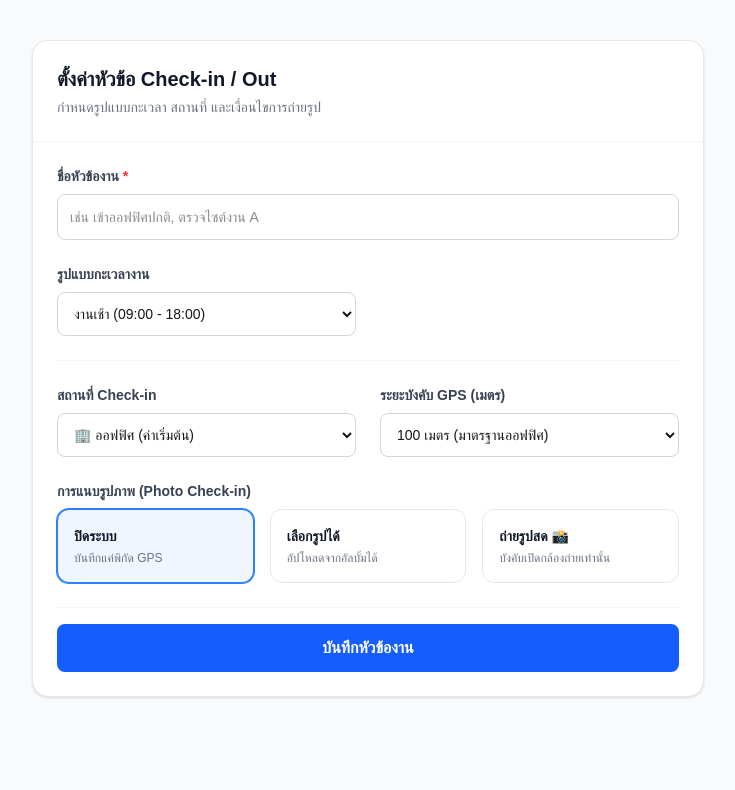
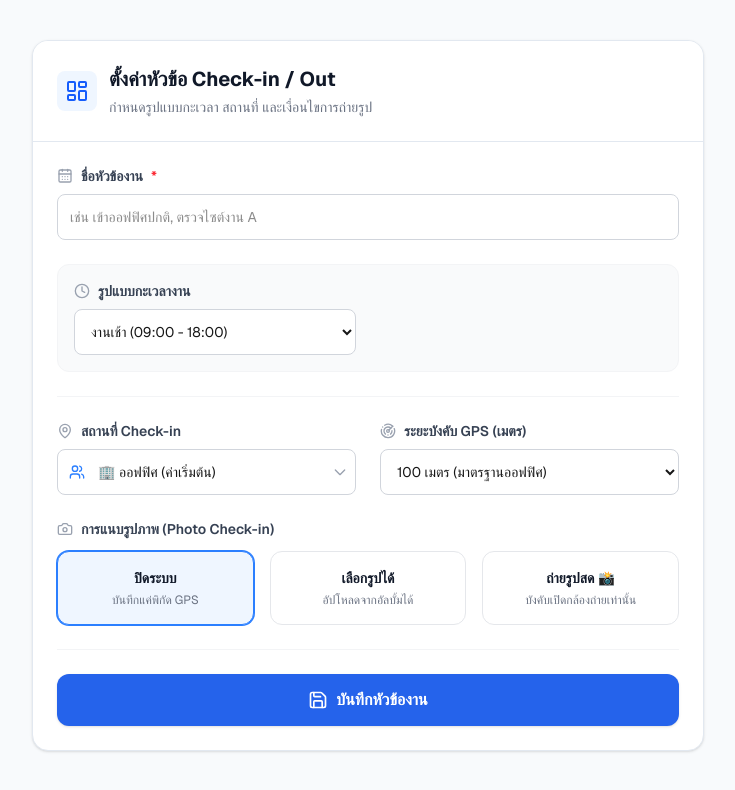
Before and after one commit to stplussystem/stplus-system-bot-calendar, a Next.js app: page /attendance-admin in a window 1280 px wide. Shown: the top 790 px of the page, without its empty margins (272-1007 px from the left). Built offline with nearby package versions, Linux system fonts and the light colour scheme; no server answers.

Commit message:
update attendance admin UI with lucide-react icons and calendar theme

```diff
--- a/app/attendance-admin/page.tsx
+++ b/app/attendance-admin/page.tsx
@@ -2,6 +2,16 @@
 
 import React, { useState } from "react";
 import { createClient } from "@supabase/supabase-js";
+import {
+  CalendarDays,
+  Clock,
+  MapPin,
+  Users,
+  Camera,
+  Save,
+  LayoutDashboard,
+  Radar,
+} from "lucide-react";
 
 // เชื่อมต่อ Supabase
 const supabase = createClient(
@@ -21,7 +31,6 @@ export default function AttendanceAdminPage() {
     photo_mode: "none",
   });
 
-  // ลอจิกจัดการเปลี่ยนกะเวลาอัตโนมัติ
   const handleShiftChange = (shift: string) => {
     let start = formData.start_time;
     let end = formData.end_time;
@@ -43,13 +52,11 @@ export default function AttendanceAdminPage() {
     });
   };
 
-  // ลอจิกบันทึกข้อมูลลงฐานข้อมูล
   const handleSubmit = async (e: React.FormEvent) => {
     e.preventDefault();
     setLoading(true);
 
     try {
-      // ดึง LINE User ID จำลอง หรือใช้ Session จริง (เดี๋ยวเราค่อยมาเชื่อมกับระบบ Login ทีหลัง)
       const mockUserId = "U_MANAGER_MOCK_ID";
 
       const { error } = await supabase.from("attendance_topics").insert([
@@ -67,7 +74,7 @@ export default function AttendanceAdminPage() {
 
       if (error) throw error;
       alert("✅ สร้างหัวข้องานสำเร็จ!");
-      setFormData({ ...formData, title: "" }); // ล้างแค่ชื่อหัวข้อ
+      setFormData({ ...formData, title: "" });
     } catch (error: any) {
       alert("❌ เกิดข้อผิดพลาด: " + error.message);
     } finally {
@@ -76,10 +83,14 @@ export default function AttendanceAdminPage() {
   };
 
   return (
-    <div className="min-h-screen bg-gray-50 p-6 flex justify-center items-start pt-10">
-      <div className="bg-white max-w-2xl w-full rounded-2xl shadow-sm border border-gray-200 overflow-hidden">
-        {/* ส่วนหัว */}
-        <div className="border-b border-gray-100 bg-white p-6">
+    <div className="min-h-screen bg-[#f8fafc] p-6 flex justify-center items-start pt-10 font-sans">
+      <div className="bg-white max-w-2xl w-full rounded-2xl shadow-sm border border-[#e2e8f0] overflow-hidden">
+        {/* ส่วนหัว (ธีมเดียวกับ Calendar) */}
+        <div className="border-b border-[#e2e8f0] bg-white p-6 flex items-center gap-3">
+          <div className="bg-blue-50 p-2 rounded-lg">
+            <LayoutDashboard className="h-6 w-6 text-blue-600" />
+          </div>
+          <div>
             <h1 className="text-xl font-bold text-gray-900">
               ตั้งค่าหัวข้อ Check-in / Out
             </h1>
@@ -87,12 +98,14 @@ export default function AttendanceAdminPage() {
               กำหนดรูปแบบกะเวลา สถานที่ และเงื่อนไขการถ่ายรูป
             </p>
           </div>
+        </div>
 
         {/* ฟอร์มกรอกข้อมูล */}
         <form onSubmit={handleSubmit} className="p-6 space-y-6">
           {/* ชื่อหัวข้องาน */}
           <div>
-            <label className="block text-sm font-semibold text-gray-700 mb-2">
+            <label className="flex items-center gap-2 text-sm font-semibold text-gray-700 mb-2">
+              <CalendarDays className="h-4 w-4 text-gray-400" />
               ชื่อหัวข้องาน <span className="text-red-500">*</span>
             </label>
             <input
@@ -108,13 +121,14 @@ export default function AttendanceAdminPage() {
           </div>
 
           {/* กะเวลา */}
-          <div className="grid grid-cols-1 md:grid-cols-2 gap-6">
+          <div className="grid grid-cols-1 md:grid-cols-2 gap-6 bg-gray-50 p-4 rounded-xl border border-gray-100">
             <div>
-              <label className="block text-sm font-semibold text-gray-700 mb-2">
+              <label className="flex items-center gap-2 text-sm font-semibold text-gray-700 mb-2">
+                <Clock className="h-4 w-4 text-gray-400" />
                 รูปแบบกะเวลางาน
               </label>
               <select
-                className="w-full border border-gray-300 rounded-lg p-3 text-sm focus:ring-2 focus:ring-blue-500 outline-none"
+                className="w-full border border-gray-300 rounded-lg p-3 text-sm focus:ring-2 focus:ring-blue-500 outline-none bg-white"
                 value={formData.shift_type}
                 onChange={(e) => handleShiftChange(e.target.value)}
               >
@@ -124,7 +138,6 @@ export default function AttendanceAdminPage() {
               </select>
             </div>
 
-            {/* จะแสดงให้แก้เวลาได้ ก็ต่อเมื่อเลือก "ระบุเวลาเอง" */}
             {formData.shift_type === "custom" && (
               <div className="grid grid-cols-2 gap-4">
                 <div>
@@ -134,7 +147,7 @@ export default function AttendanceAdminPage() {
                   <input
                     type="time"
                     required
-                    className="w-full border border-gray-300 rounded-lg p-3 text-sm"
+                    className="w-full border border-gray-300 rounded-lg p-3 text-sm bg-white"
                     value={formData.start_time}
                     onChange={(e) =>
                       setFormData({ ...formData, start_time: e.target.value })
@@ -148,7 +161,7 @@ export default function AttendanceAdminPage() {
                   <input
                     type="time"
                     required
-                    className="w-full border border-gray-300 rounded-lg p-3 text-sm"
+                    className="w-full border border-gray-300 rounded-lg p-3 text-sm bg-white"
                     value={formData.end_time}
                     onChange={(e) =>
                       setFormData({ ...formData, end_time: e.target.value })
@@ -164,11 +177,16 @@ export default function AttendanceAdminPage() {
           {/* สถานที่และรัศมี GPS */}
           <div className="grid grid-cols-1 md:grid-cols-2 gap-6">
             <div>
-              <label className="block text-sm font-semibold text-gray-700 mb-2">
+              <label className="flex items-center gap-2 text-sm font-semibold text-gray-700 mb-2">
+                <MapPin className="h-4 w-4 text-gray-400" />
                 สถานที่ Check-in
               </label>
+              <div className="relative">
+                <div className="absolute inset-y-0 left-0 pl-3 flex items-center pointer-events-none">
+                  <Users className="h-4 w-4 text-blue-500" />
+                </div>
                 <select
-                className="w-full border border-gray-300 rounded-lg p-3 text-sm focus:ring-2 focus:ring-blue-500 outline-none"
+                  className="w-full border border-gray-300 rounded-lg py-3 pl-10 pr-3 text-sm focus:ring-2 focus:ring-blue-500 outline-none appearance-none bg-white"
                   value={formData.location_type}
                   onChange={(e) =>
                     setFormData({ ...formData, location_type: e.target.value })
@@ -179,14 +197,31 @@ export default function AttendanceAdminPage() {
                   <option value="team_b">👷‍♂️ ทีม B (พี่หนึ่ง)</option>
                   <option value="team_other">🌍 ทีม C (อื่นๆ)</option>
                 </select>
+                <div className="absolute inset-y-0 right-0 flex items-center px-2 pointer-events-none">
+                  <svg
+                    className="w-4 h-4 text-gray-400"
+                    fill="none"
+                    stroke="currentColor"
+                    viewBox="0 0 24 24"
+                  >
+                    <path
+                      strokeLinecap="round"
+                      strokeLinejoin="round"
+                      strokeWidth="2"
+                      d="M19 9l-7 7-7-7"
+                    ></path>
+                  </svg>
+                </div>
+              </div>
             </div>
 
             <div>
-              <label className="block text-sm font-semibold text-gray-700 mb-2">
+              <label className="flex items-center gap-2 text-sm font-semibold text-gray-700 mb-2">
+                <Radar className="h-4 w-4 text-gray-400" />
                 ระยะบังคับ GPS (เมตร)
               </label>
               <select
-                className="w-full border border-gray-300 rounded-lg p-3 text-sm focus:ring-2 focus:ring-blue-500 outline-none"
+                className="w-full border border-gray-300 rounded-lg p-3 text-sm focus:ring-2 focus:ring-blue-500 outline-none bg-white"
                 value={formData.radius_meters}
                 onChange={(e) =>
                   setFormData({
@@ -205,12 +240,13 @@ export default function AttendanceAdminPage() {
 
           {/* โหมดรูปถ่าย */}
           <div>
-            <label className="block text-sm font-semibold text-gray-700 mb-2">
+            <label className="flex items-center gap-2 text-sm font-semibold text-gray-700 mb-3">
+              <Camera className="h-4 w-4 text-gray-400" />
               การแนบรูปภาพ (Photo Check-in)
             </label>
             <div className="grid grid-cols-1 md:grid-cols-3 gap-4">
               <label
-                className={`border p-4 rounded-xl cursor-pointer transition-all ${formData.photo_mode === "none" ? "border-blue-500 bg-blue-50 ring-1 ring-blue-500" : "border-gray-200 hover:bg-gray-50"}`}
+                className={`border p-4 rounded-xl cursor-pointer transition-all flex flex-col items-center text-center ${formData.photo_mode === "none" ? "border-blue-500 bg-blue-50 ring-1 ring-blue-500" : "border-gray-200 hover:bg-gray-50"}`}
               >
                 <input
                   type="radio"
@@ -230,7 +266,7 @@ export default function AttendanceAdminPage() {
                 </span>
               </label>
               <label
-                className={`border p-4 rounded-xl cursor-pointer transition-all ${formData.photo_mode === "upload" ? "border-blue-500 bg-blue-50 ring-1 ring-blue-500" : "border-gray-200 hover:bg-gray-50"}`}
+                className={`border p-4 rounded-xl cursor-pointer transition-all flex flex-col items-center text-center ${formData.photo_mode === "upload" ? "border-blue-500 bg-blue-50 ring-1 ring-blue-500" : "border-gray-200 hover:bg-gray-50"}`}
               >
                 <input
                   type="radio"
@@ -250,7 +286,7 @@ export default function AttendanceAdminPage() {
                 </span>
               </label>
               <label
-                className={`border p-4 rounded-xl cursor-pointer transition-all ${formData.photo_mode === "camera" ? "border-blue-500 bg-blue-50 ring-1 ring-blue-500" : "border-gray-200 hover:bg-gray-50"}`}
+                className={`border p-4 rounded-xl cursor-pointer transition-all flex flex-col items-center text-center ${formData.photo_mode === "camera" ? "border-blue-500 bg-blue-50 ring-1 ring-blue-500" : "border-gray-200 hover:bg-gray-50"}`}
               >
                 <input
                   type="radio"
@@ -273,12 +309,13 @@ export default function AttendanceAdminPage() {
           </div>
 
           {/* ปุ่ม Submit */}
-          <div className="pt-4 border-t border-gray-100">
+          <div className="pt-6 border-t border-gray-100">
             <button
               type="submit"
               disabled={loading}
-              className="w-full bg-blue-600 hover:bg-blue-700 text-white font-bold py-3 px-4 rounded-lg transition-colors flex justify-center items-center"
+              className="w-full bg-[#2563eb] hover:bg-blue-700 text-white font-bold py-3.5 px-4 rounded-xl transition-colors flex justify-center items-center gap-2 shadow-sm"
             >
+              <Save className="h-5 w-5" />
               {loading ? "กำลังบันทึกข้อมูล..." : "บันทึกหัวข้องาน"}
             </button>
           </div>
```
Lines whose indentation alone changed are shown as unchanged.
